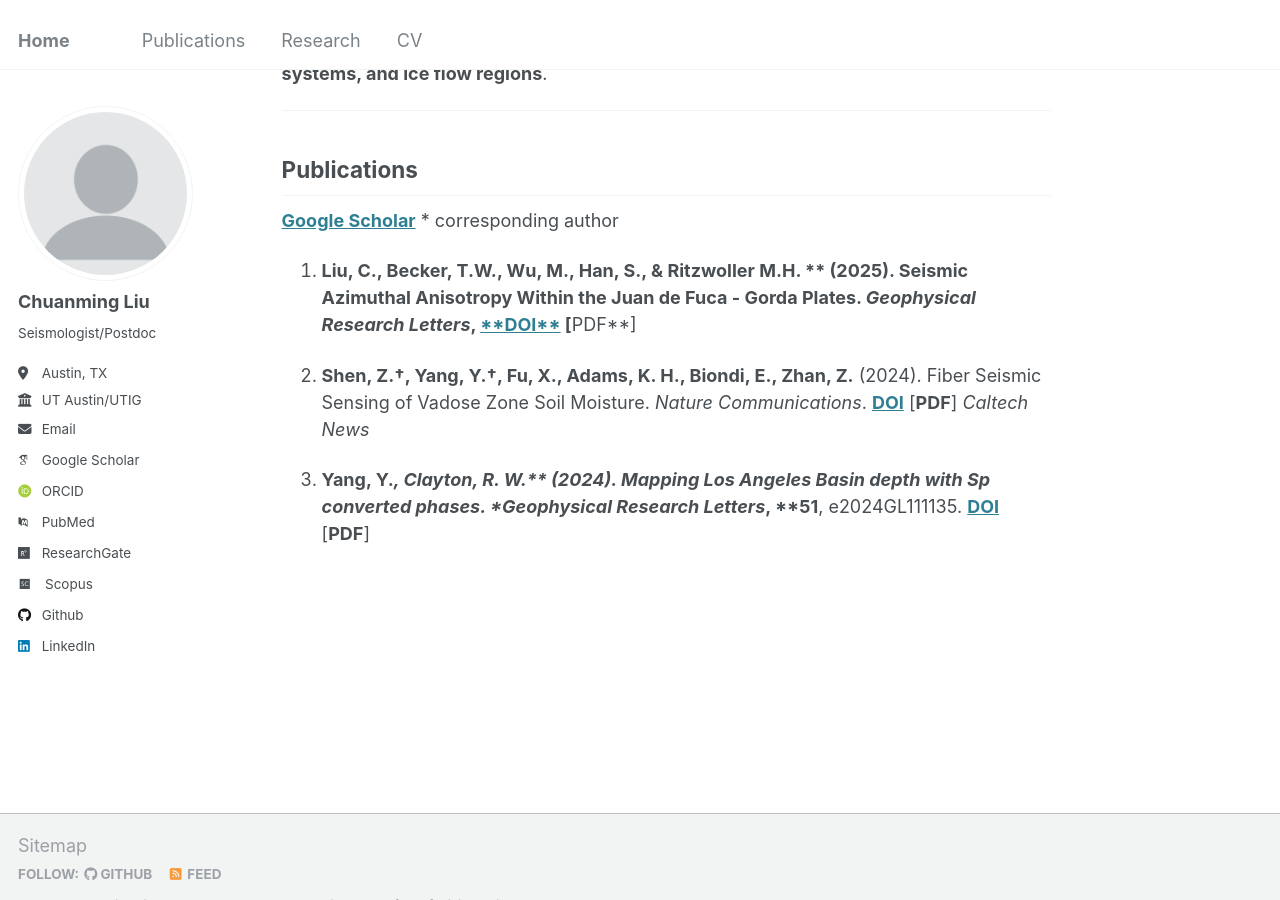
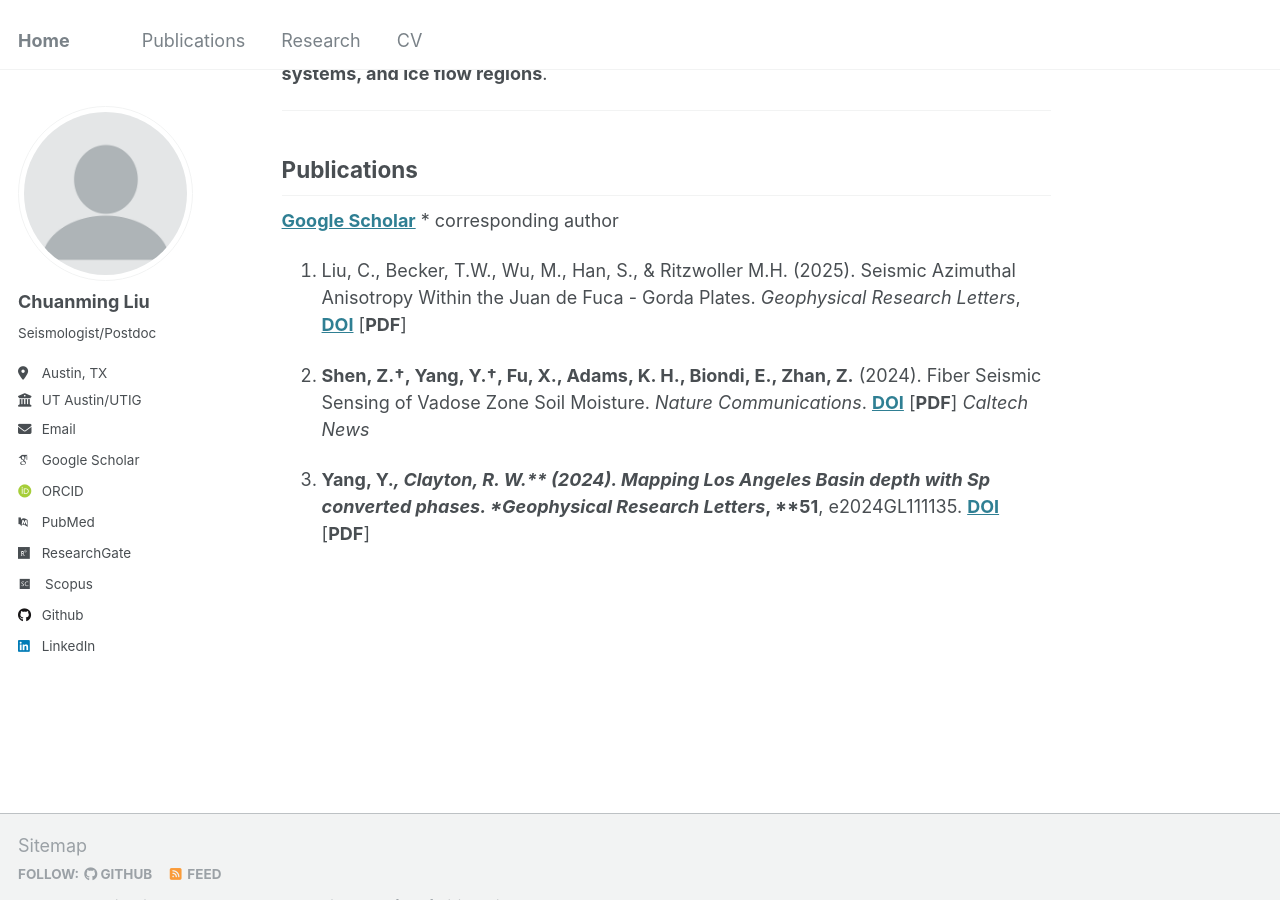
Before and after one commit to Chuanming-Liu/Chuanming-Liu.github.io, a Jekyll site: the page built from _pages/about.md, in a window 1280 px wide and 900 px high, scrolled down 722 px. Built offline with Jekyll 4.4.1, drawn with Linux system fonts in a browser that asks for light colours; some web fonts are replaced.

```diff
--- a/_pages/about.md
+++ b/_pages/about.md
@@ -26,7 +26,7 @@ My current research focuses on **advancing seismic imaging techniques** and expl
 
 [**Google Scholar**](https://scholar.google.com/citations?user=BY9kYV8AAAAJ&hl=en)  * corresponding author
 
-17. **Liu, C., Becker, T.W., Wu, M., Han, S., & Ritzwoller M.H. ** (2025).  Seismic Azimuthal Anisotropy Within the Juan de Fuca - Gorda Plates. *Geophysical Research Letters*, [**DOI**](https://doi.org/10.1029/2024GL111835) [**PDF**]
+17. Liu, C., Becker, T.W., Wu, M., Han, S., & Ritzwoller M.H. (2025).  Seismic Azimuthal Anisotropy Within the Juan de Fuca - Gorda Plates. *Geophysical Research Letters*, [**DOI**](https://doi.org/10.1029/2024GL111835) [**PDF**]
 
 16. **Shen, Z.†, Yang, Y.†, Fu, X., Adams, K. H., Biondi, E., Zhan, Z.** (2024). Fiber Seismic Sensing of Vadose Zone Soil Moisture. *Nature Communications*. [**DOI**](https://doi.org/10.1038/s41467-024-50690-6) [**PDF**] _Caltech News_
 
```
